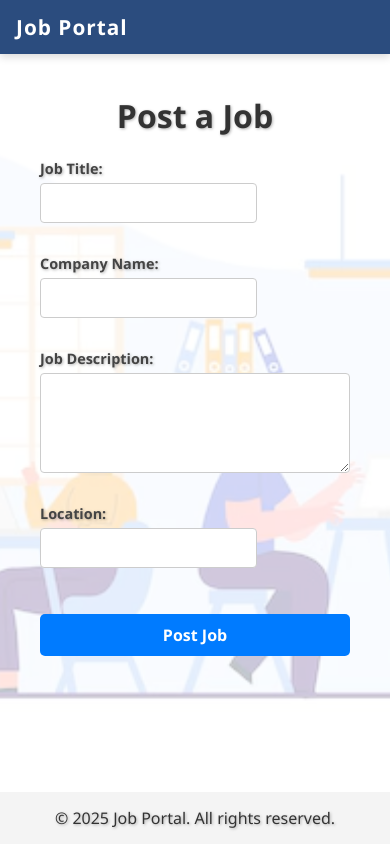
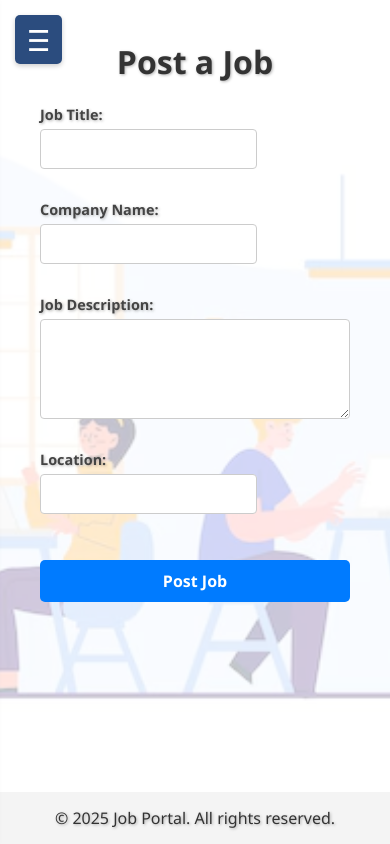
Before and after one commit to Saran-Ravichandran-06/job-portal, a PHP site: page /pages/recruiter/post_job.html in a window 390 px wide. Run offline with PHP 8.4, Linux system fonts and the light colour scheme; a stand-in replaces the project's code that opens the database connection.

Commit message:
improved navbar

```diff
--- a/css/navbar.css
+++ b/css/navbar.css
@@ -1,90 +1,104 @@
-/* ========== BASE NAVBAR STYLING ========== */
-.navbar {
-  padding: 0.8rem 2rem;
-  display: flex;
-  align-items: center;
-  justify-content: space-between;
+/* ========== SIDEBAR STYLING ========== */
+.sidebar-toggle {
+  position: fixed;
+  top: 15px;
+  left: 15px;
+  font-size: 1.8rem;
   color: #fff;
-  box-shadow: 0 3px 8px rgba(0, 0, 0, 0.15);
-  position: sticky;
-  top: 0;
+  background: rgba(0,0,0,0.5);
+  padding: 5px 12px;
+  border-radius: 5px;
+  cursor: pointer;
   z-index: 1000;
+  box-shadow: 0 2px 5px rgba(0,0,0,0.2);
+  transition: background 0.3s ease;
 }
 
-/* Brand / Logo */
-.navbar .navbar-brand {
-  font-size: 1.3rem;
+.sidebar-toggle:hover {
+  background: rgba(0,0,0,0.8);
+}
+
+.sidebar {
+  position: fixed;
+  top: 0;
+  left: -260px; /* Hidden by default */
+  width: 250px;
+  height: 100vh;
+  box-shadow: 2px 0 10px rgba(0, 0, 0, 0.2);
+  z-index: 1050;
+  transition: left 0.3s ease;
+  display: flex;
+  flex-direction: column;
+  padding: 1rem 0;
+}
+
+.sidebar.open {
+  left: 0;
+}
+
+.sidebar-header {
+  display: flex;
+  justify-content: space-between;
+  align-items: center;
+  padding: 0 1.5rem;
+  margin-bottom: 2rem;
+}
+
+.sidebar .navbar-brand {
+  font-size: 1.5rem;
   font-weight: 700;
-  letter-spacing: 1px;
   text-decoration: none;
   color: #fff;
+  letter-spacing: 1px;
 }
 
-/* Navbar Links */
-.navbar ul {
+.sidebar .close-btn {
+  font-size: 2rem;
+  color: #fff;
+  cursor: pointer;
+  line-height: 1;
+  transition: transform 0.2s ease;
+}
+
+.sidebar .close-btn:hover {
+  transform: scale(1.2);
+}
+
+/* Sidebar Links */
+.sidebar ul {
   list-style: none;
-  display: flex;
-  gap: 1.5rem;
   margin: 0;
   padding: 0;
+  display: flex;
+  flex-direction: column;
+  gap: 0.5rem;
 }
 
-.navbar ul li a {
+.sidebar ul li a {
+  display: block;
   text-decoration: none;
   font-weight: 500;
-  font-size: 0.95rem;
+  font-size: 1.1rem;
   color: #f0f0f0;
-  transition: color 0.3s ease;
+  padding: 0.8rem 1.5rem;
+  transition: background 0.3s ease, color 0.3s ease, padding-left 0.3s ease;
 }
 
-.navbar ul li a:hover {
-  color: #ffdd57; /* hover highlight */
-}
-
-/* Mobile Menu Button */
-.menu-toggle {
-  display: none;
-  font-size: 1.6rem;
-  cursor: pointer;
-  color: #fff;
+.sidebar ul li a:hover {
+  background: rgba(255, 255, 255, 0.1);
+  color: #ffdd57;
+  padding-left: 2rem; /* micro-animation */
 }
 
 /* ========== THEME BASED ON ROLE ========== */
-/* Recruiter Navbar */
-#navbar[data-role="recruiter"] .navbar {
+/* Recruiter Sidebar */
+#navbar[data-role="recruiter"] .sidebar,
+#navbar[data-role="recruiter"] .sidebar-toggle {
   background: #2b4c7e; /* Blue */
 }
 
-/* Seeker Navbar */
-#navbar[data-role="seeker"] .navbar {
+/* Seeker Sidebar */
+#navbar[data-role="seeker"] .sidebar,
+#navbar[data-role="seeker"] .sidebar-toggle {
   background: #3a7d44; /* Green */
 }
-
-/* Responsive Navbar */
-@media (max-width: 768px) {
-  .navbar {
-    flex-wrap: wrap;
-  }
-
-  .menu-toggle {
-    display: block;
-  }
-
-  .navbar ul {
-    flex-direction: column;
-    width: 100%;
-    display: none;
-    padding: 1rem 0;
-    margin-top: 0.5rem;
-    border-top: 1px solid rgba(255, 255, 255, 0.2);
-  }
-
-  .navbar ul.show {
-    display: flex;
-  }
-
-  .navbar ul li {
-    text-align: center;
-    margin: 0.5rem 0;
-  }
-}
--- a/css/responsive.css
+++ b/css/responsive.css
@@ -2,10 +2,6 @@
 
 /* Tablets (max 992px) */
 @media (max-width: 992px) {
-  .navbar ul {
-    gap: 1rem;
-  }
-
   .container,
   .login-container,
   .register-container {
@@ -15,32 +11,7 @@
 
 /* Mobiles (max 768px) */
 @media (max-width: 768px) {
-  .navbar {
-    flex-wrap: wrap;
-    padding: 0.8rem 1rem;
-  }
-
-  .menu-toggle {
-    display: block;
-    color: #fff;
-  }
-
-  .navbar ul {
-    flex-direction: column;
-    width: 100%;
-    background: #2b4c7e;
-    margin-top: 0.5rem;
-    display: none;
-  }
-
-  .navbar ul.active {
-    display: flex;
-  }
-
-  .navbar ul li {
-    padding: 0.7rem 0;
-    text-align: center;
-  }
+  /* Navbar styles removed as we now use a sidebar */
 }
 
 /* Small Mobiles (max 500px) */
--- a/js/navbar.js
+++ b/js/navbar.js
@@ -26,11 +26,34 @@ document.addEventListener("DOMContentLoaded", function () {
   }
 
   navbar.innerHTML = `
-    <nav class="navbar">
-      <div class="navbar-brand">Job Portal</div>
-      <ul class="navbar-links">
+    <!-- Toggle Button for Sidebar -->
+    <div class="sidebar-toggle" id="sidebarToggle">
+      &#9776;
+    </div>
+
+    <nav class="sidebar" id="sidebar">
+      <div class="sidebar-header">
+        <div class="navbar-brand">Job Portal</div>
+        <div class="close-btn" id="sidebarClose">&times;</div>
+      </div>
+      <ul class="sidebar-links">
         ${links.map(link => `<li><a href="${link.url}">${link.name}</a></li>`).join("")}
       </ul>
     </nav>
   `;
+
+  // Add event listeners for toggle
+  const toggleBtn = document.getElementById("sidebarToggle");
+  const closeBtn = document.getElementById("sidebarClose");
+  const sidebar = document.getElementById("sidebar");
+
+  if (toggleBtn && closeBtn && sidebar) {
+    toggleBtn.addEventListener("click", () => {
+      sidebar.classList.add("open");
+    });
+
+    closeBtn.addEventListener("click", () => {
+      sidebar.classList.remove("open");
+    });
+  }
 });
```
Also changed, not shown: 1 other file.
